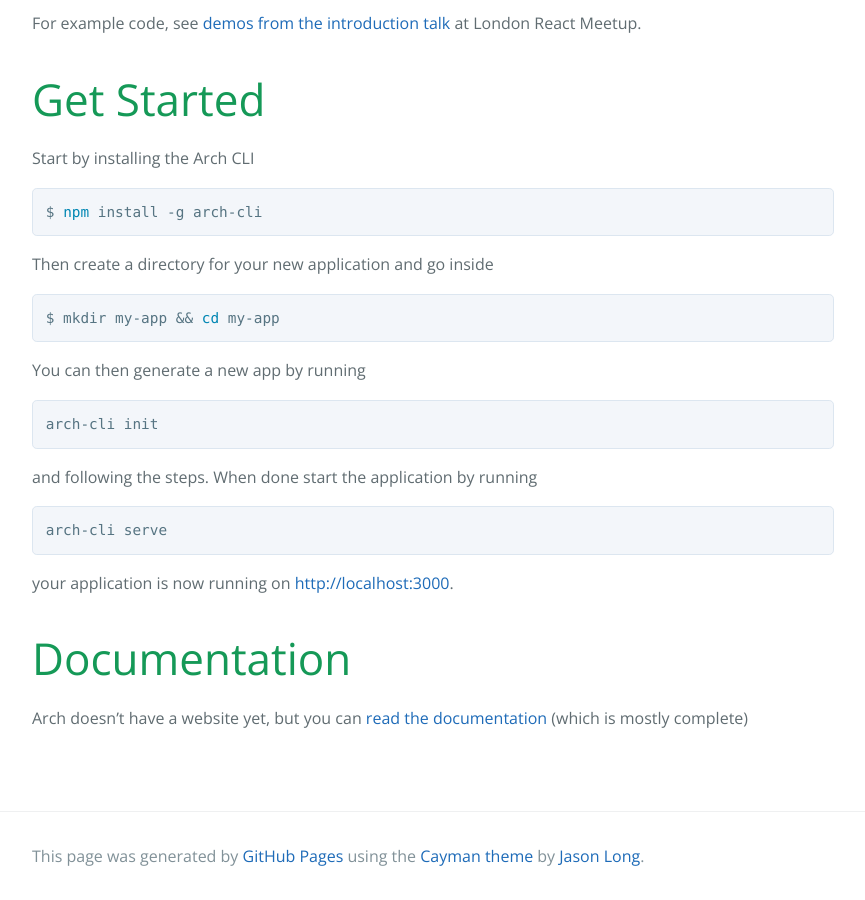
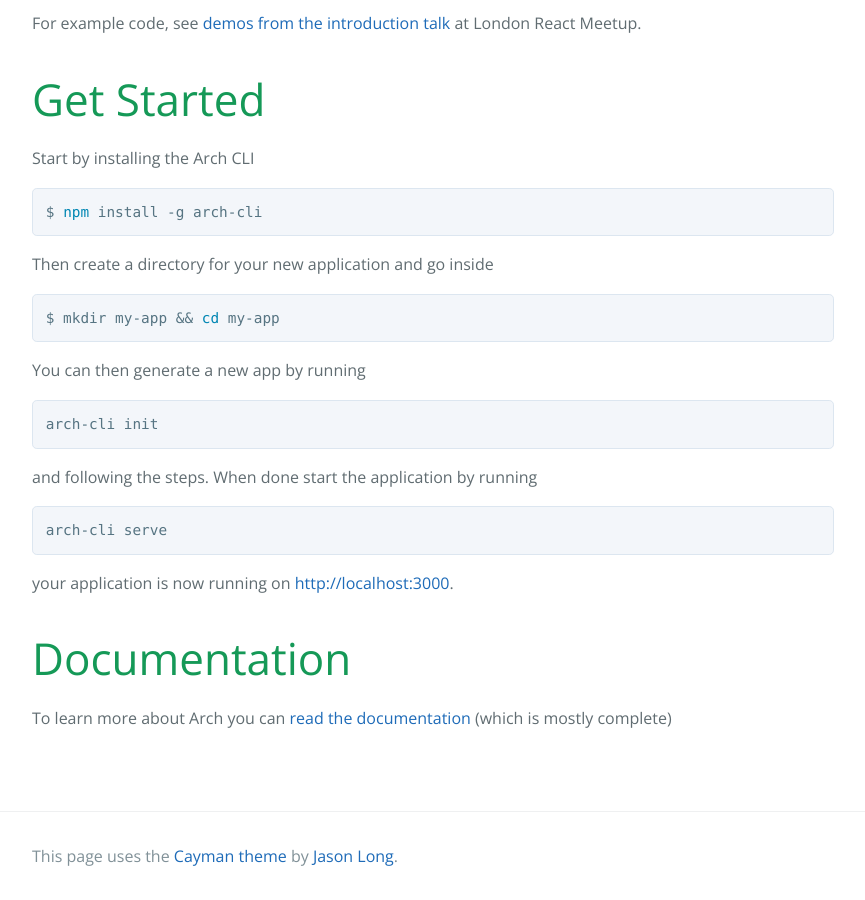
Before and after one commit to arch-js/arch-js.github.io, a Jekyll site: the page built from index.html, in a window 1280 px wide and 900 px high, scrolled down 770 px. Shown: the whole window, without its empty margins (207-1072 px from the left). Built offline with Jekyll 4.4.1, drawn with Linux system fonts in a browser that asks for light colours.

Commit message:
Text changes

```diff
--- a/_includes/README.md
+++ b/_includes/README.md
@@ -34,4 +34,4 @@
 your application is now running on [http://localhost:3000](http://localhost:3000).
 
 # Documentation
-Arch doesn't have a website yet, but you can [read the documentation](docs/) (which is mostly complete)
+To learn more about Arch you can [read the documentation](docs/) (which is mostly complete)
--- a/_layouts/default.html
+++ b/_layouts/default.html
@@ -62,7 +62,7 @@
 
   <footer class="site-footer main-content row">
     <div class="column large-12">
-      <span class="site-footer-credits">This page was generated by <a href="https://pages.github.com">GitHub Pages</a> using the <a href="https://github.com/jasonlong/cayman-theme">Cayman theme</a> by <a href="https://twitter.com/jasonlong">Jason Long</a>.</span>
+      <span class="site-footer-credits">This page uses the <a href="https://github.com/jasonlong/cayman-theme">Cayman theme</a> by <a href="https://twitter.com/jasonlong">Jason Long</a>.</span>
     </div>
   </footer>
 
```
